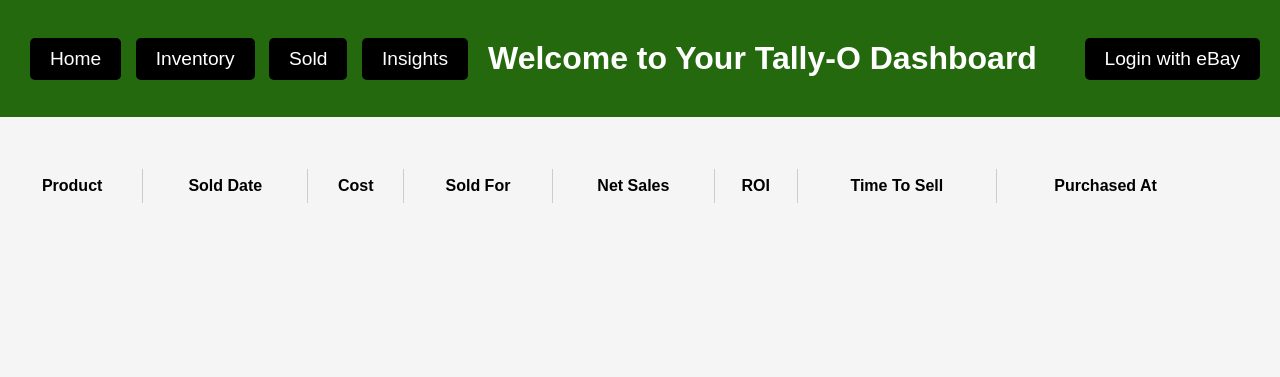
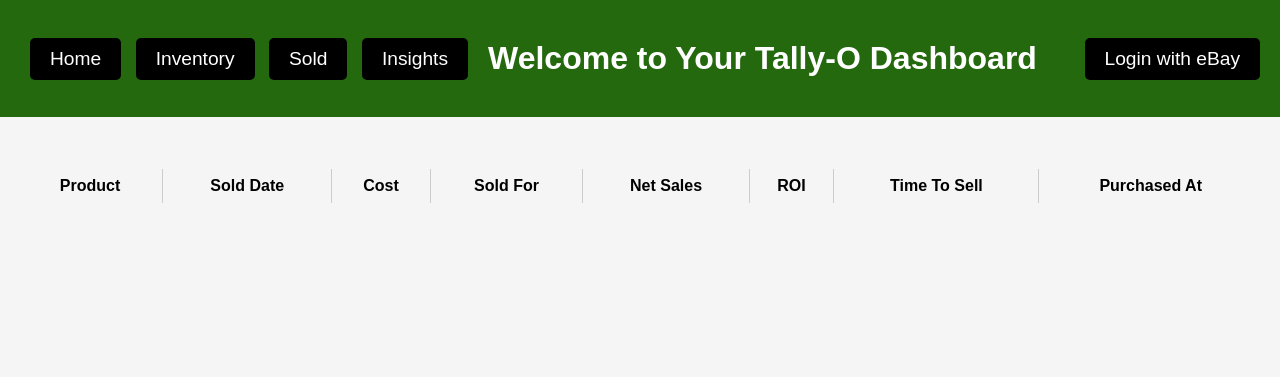
Before and after one commit to AssiduouslyCharles/Tally-O, a Flask app: page / in a window 1280 px wide. Shown: the top 377 px of the page. Run offline with Flask 3, Linux system fonts and the light colour scheme; data that the repository does not hold is empty.

Commit message:
Update styles.css

```diff
--- a/backend/static/assets/styles.css
+++ b/backend/static/assets/styles.css
@@ -55,7 +55,8 @@ button:hover {
 
 /* make the table collapse adjacent borders into a single line */
 #sold-items-table {
-  width: 95%;
+  width: calc(100% - 32px);
+  margin: 0 16px;
   border-collapse: collapse;
   border: 2px solid #24690d;
   border-radius: 8px;
```
